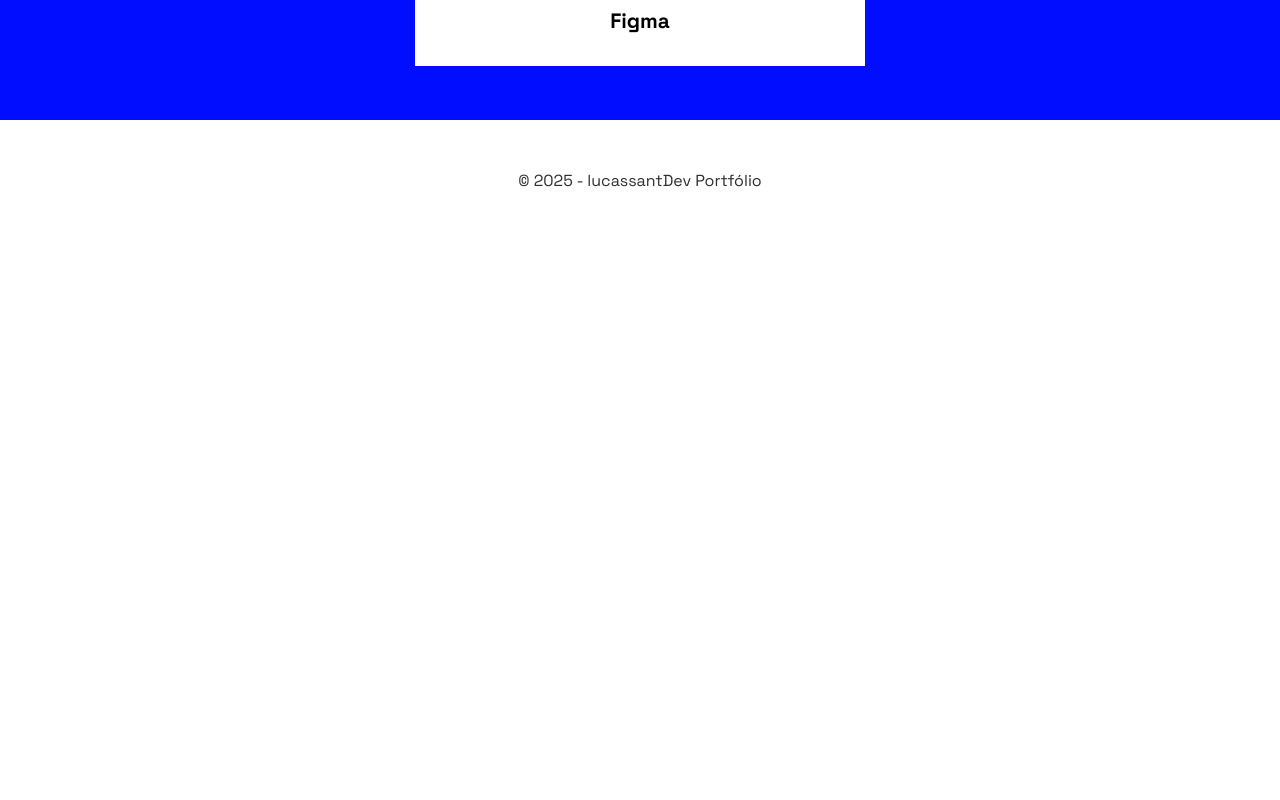
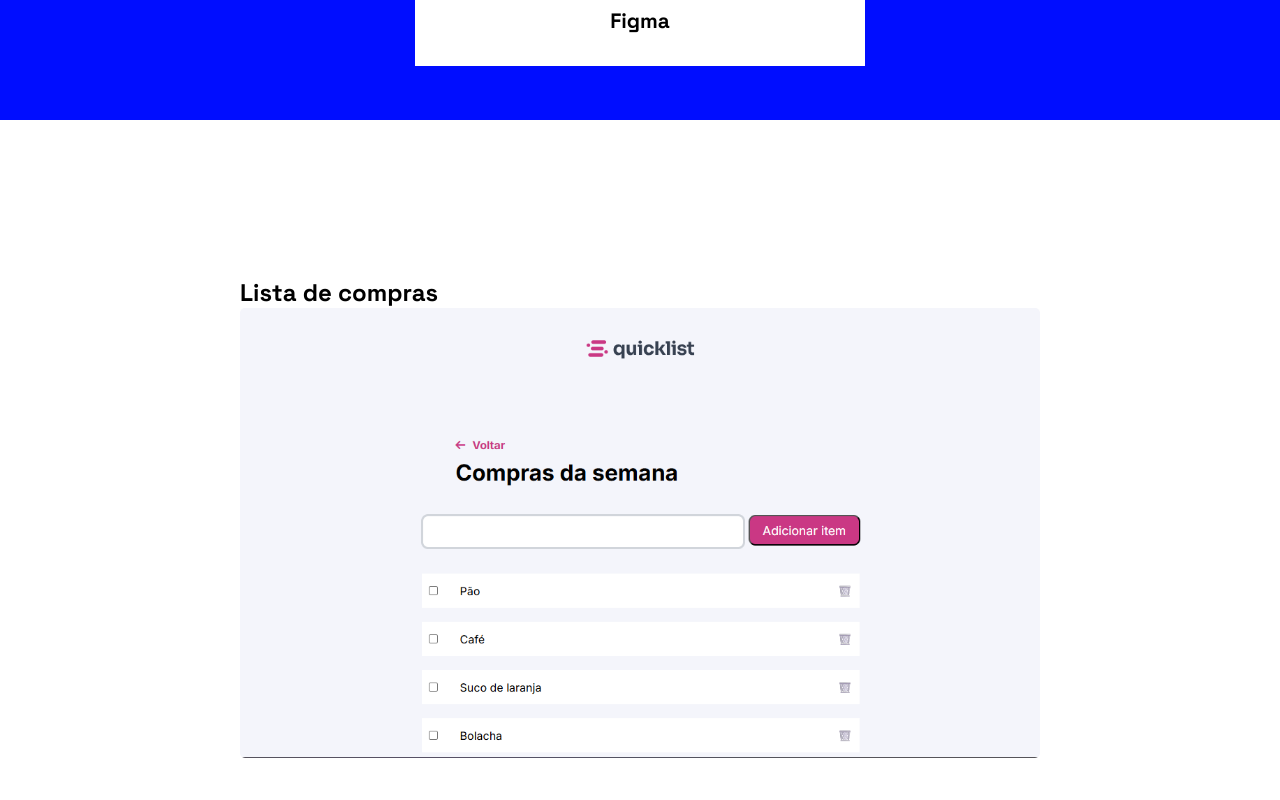
Before and after one commit to lucassantDev/portfolio-25-26, a React (Vite) app in the folder portfolio-react/: page / in a window 1280 px wide. Shown: the part 2600-3400 px from the top of the page. Before the commit the page ends 2840 px from the top, so only its background shows below. Built offline with nearby package versions, Linux system fonts and the light colour scheme.

Commit message:
fix: correcao de bug useState

```diff
--- a/portfolio-react/src/App.jsx
+++ b/portfolio-react/src/App.jsx
@@ -2,19 +2,20 @@
 import FirstSection from './components/FirstSection.jsx'
 import AboutMe from './components/AboutMe.jsx'
 import Skills from './components/Skills.jsx'
-// import Projects from './components/Projects.jsx'
+import Projects from './components/Projects.jsx'
 import Footer from './components/Footer.jsx'
 
 
 
 function App() {
-  // const [count, setCount] = useState(0)
+  // const [projetos, setProjetos] = useState('')
 
   return (
     <>
       <FirstSection/>
       <AboutMe/>
       <Skills/>
+      <Projects/>
       <Footer/>
     </>
   )
```
